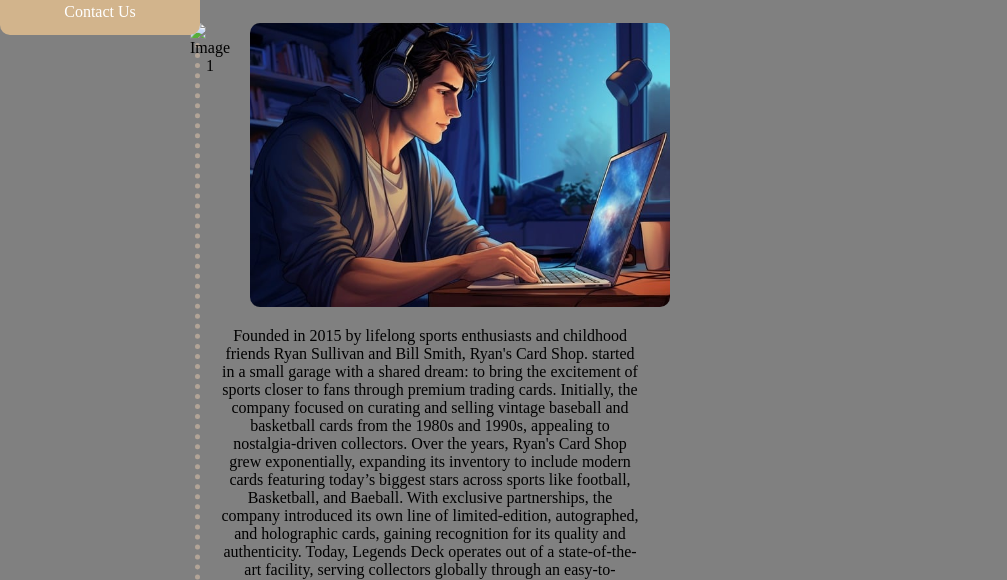
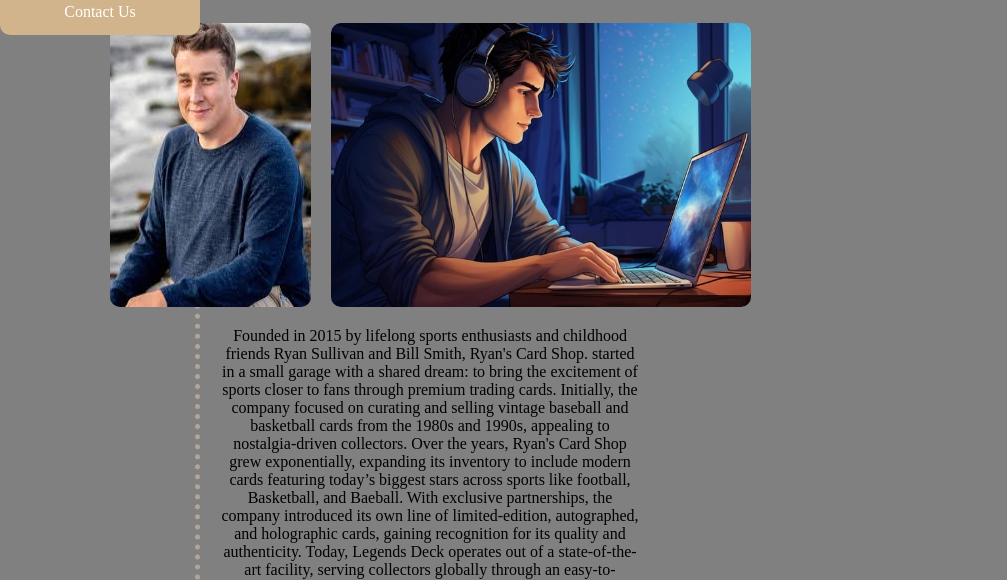
Before and after one commit to RyanSullivan24/Project, a plain HTML site: page index.html in a window 1280 px wide. Shown: the part 195-775 px from the top of the page, without its empty margins (0-1007 px from the left). Drawn offline with Linux system fonts and the light colour scheme.

Commit message:
Update index.html

```diff
--- a/index.html
+++ b/index.html
@@ -22,7 +22,7 @@
 
 <section>
 	<div class="image-container">
-    <img src="sullivan1-image.jepg" alt="Image 1">
+    <img src="sullivan2-image.png" alt="Image 1">
     <img src="ai-generated-8475948_640.jpg" alt="Image 2">
 </div>
 
```
